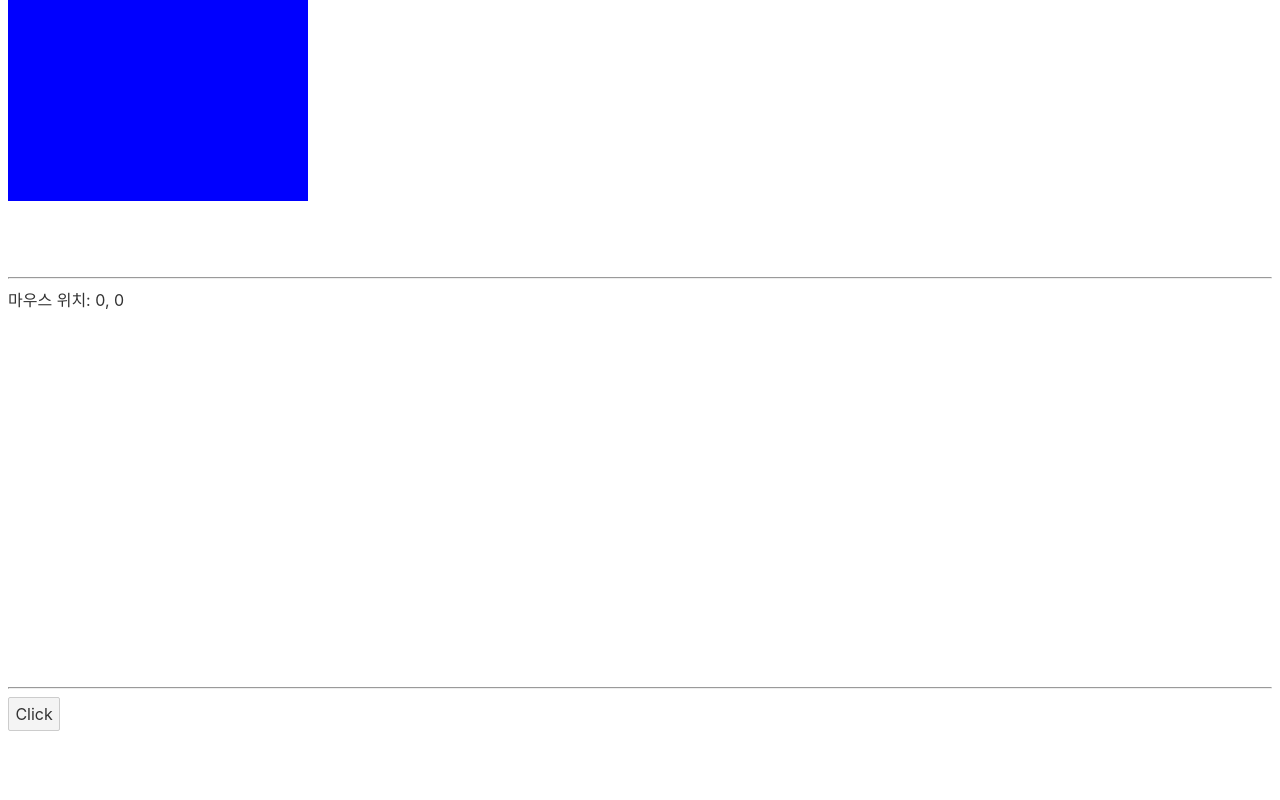
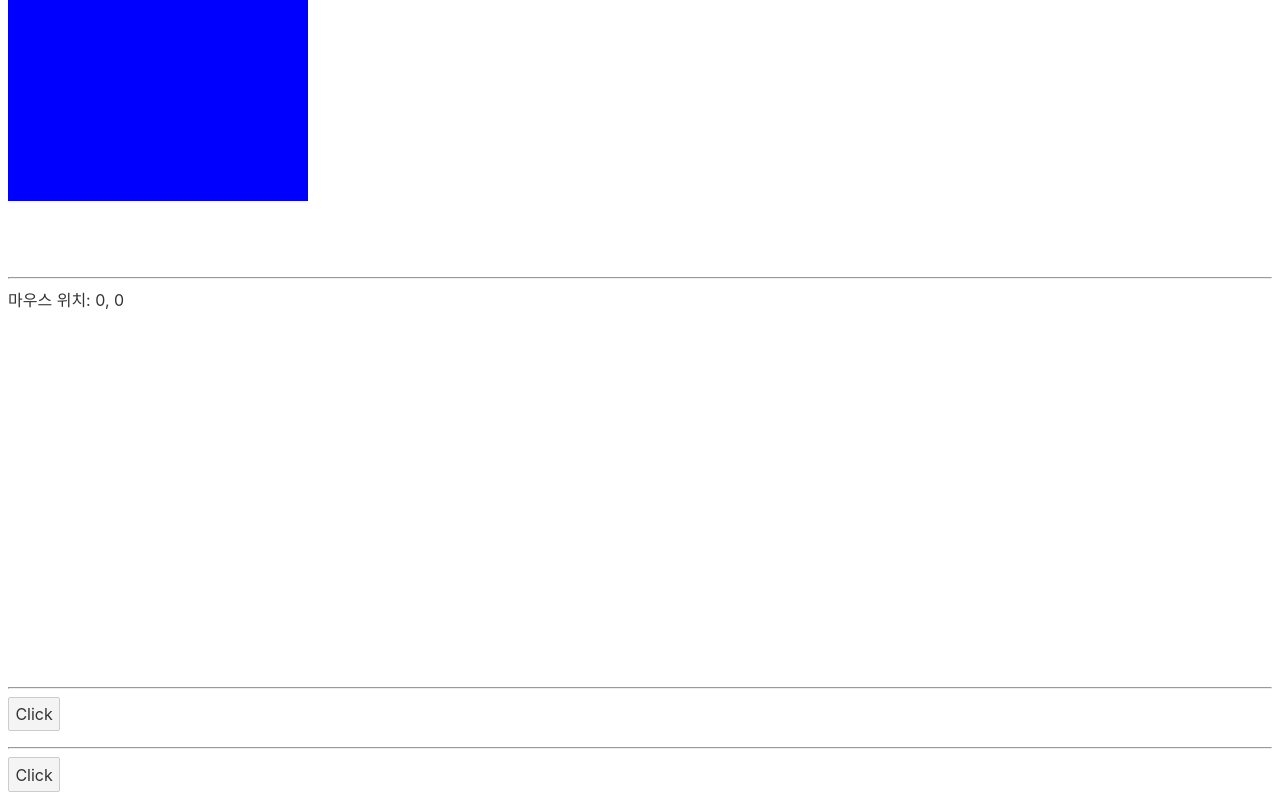
Before and after one commit to cpprhtn/svelte-proj, a Svelte app: page / in a window 1280 px wide. Shown: the part 1274-2074 px from the top of the page. Before the commit the page ends 2013 px from the top, so only its background shows below. Built offline with nearby package versions, Linux system fonts and the light colour scheme.

Commit message:
add: 컴포넌트 이벤트

```diff
--- a/src/App.svelte
+++ b/src/App.svelte
@@ -1,5 +1,6 @@
 <script>
 	import Child from './Child.svelte';
+	import Child2 from './Child2.svelte';
 	export let name;
 	let count = 0;
 	let numbers = [1, 2, 3, 4];
@@ -109,6 +110,11 @@
 	// 이벤트 수식어
 	function handleClick3 () {
 		alert('CLICK');
+	}
+
+	// 컴포넌트 이벤트
+	function handleMessage (event) {
+		alert(event.detail.text);
 	}
 	</script>
 
@@ -263,3 +269,9 @@ svelte는 item이 제거되면, 나머지 남은 item을 모두 update하므로
 
 <hr>
 <button on:click|once={handleClick3}>Click</button>
+
+<!--컴포넌드 이벤트-->
+
+<hr>
+
+<Child2 on:message={handleMessage}/>
--- /dev/null
+++ b/src/Child2.svelte
@@ -0,0 +1,15 @@
+<script>
+    import {createEventDispatcher} from 'svelte'
+
+    const dispatch = createEventDispatcher();
+
+    function sayHi () {
+        dispatch('message', {
+            text: 'Hello!'
+        });
+    }
+</script>
+
+<button on:click={sayHi}>
+    Click
+</button>
```
